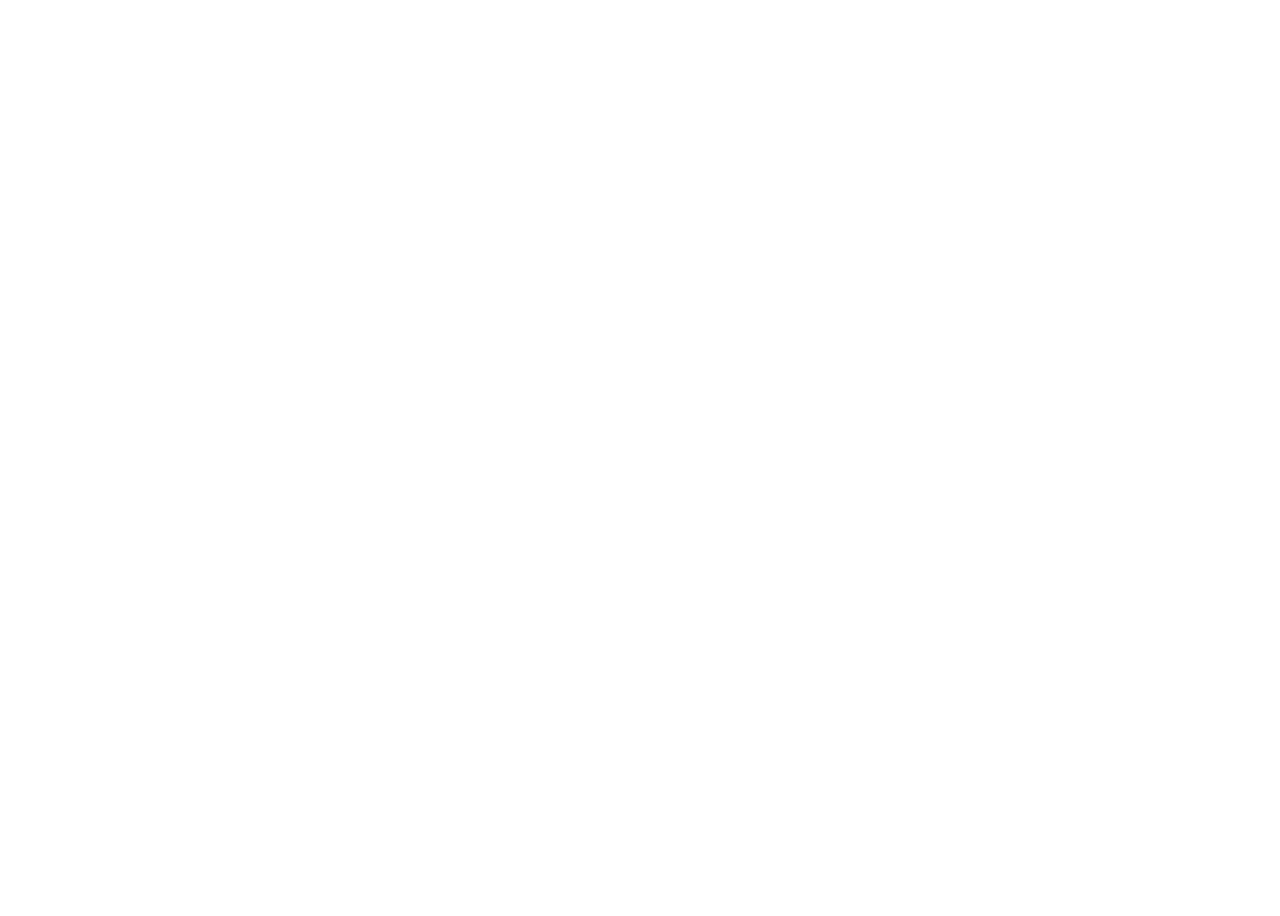
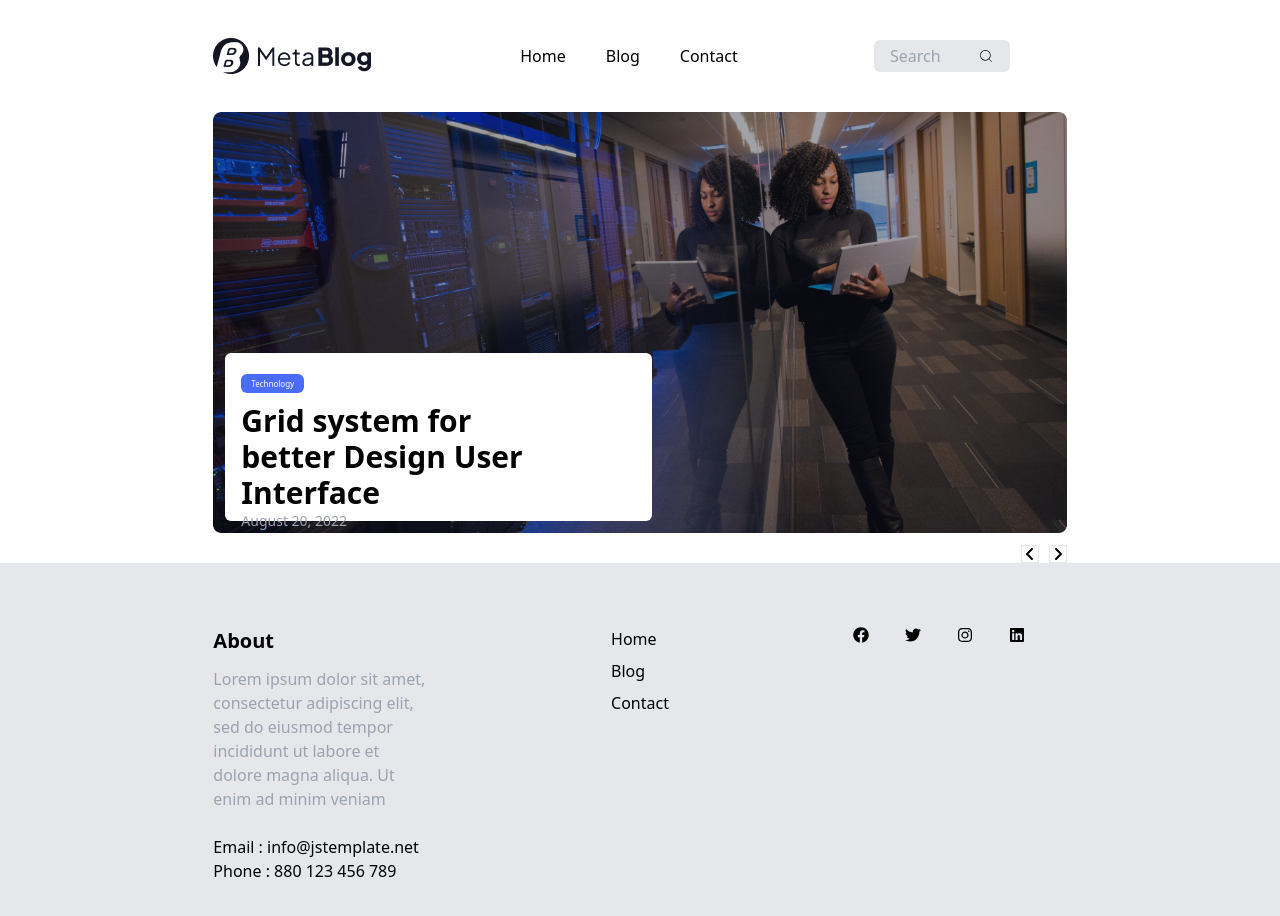
Before and after one commit to nmTTT/blogWebApplication, a Next.js app: page / in a window 1280 px wide. Shown: the top 916 px of the page. Before the commit the page ends 800 px from the top, so only its background shows below. Built offline with nearby package versions, Linux system fonts and the light colour scheme.

Commit message:
blog web

```diff
--- /dev/null
+++ b/src/components/data.jsx
@@ -0,0 +1,3 @@
+export const homePageImage = {
+            image:
+}
--- a/src/components/footer/footer.jsx
+++ b/src/components/footer/footer.jsx
@@ -1,7 +1,51 @@
 import React from "react";
+import { FaFacebook } from "react-icons/fa";
+import { FaTwitter } from "react-icons/fa";
+import { FaInstagram } from "react-icons/fa";
+import { FaLinkedin } from "react-icons/fa";
 
 const Footer = () => {
-  return <div>Footer</div>;
+  return (
+    <div className="bg-gray-200 flex flex-col items-center py-16">
+      <div className="flex w-2/3">
+        <div className="flex flex-col gap-6 w-1/4">
+          <div className="flex flex-col gap-3">
+            <p className="text-xl font-semibold">About</p>
+            <p className="text-gray-400">
+              Lorem ipsum dolor sit amet, consectetur adipiscing elit, sed do
+              eiusmod tempor incididunt ut labore et dolore magna aliqua. Ut
+              enim ad minim veniam
+            </p>
+          </div>
+          <div>
+            <p>Email : info@jstemplate.net</p>
+            <p>Phone : 880 123 456 789</p>
+          </div>
+        </div>
+        <div className="w-1/2 flex justify-center">
+          <div className="flex flex-col gap-2">
+            <p>
+              <button>Home</button>
+            </p>
+            <p>
+              <button>Blog</button>
+            </p>
+            <p>
+              <button>Contact</button>
+            </p>
+          </div>
+        </div>
+
+        <div className="flex gap-9">
+          <FaFacebook />
+          <FaTwitter />
+          <FaInstagram />
+          <FaLinkedin />
+        </div>
+      </div>
+      <div className="w-2/3 flex justify-between"></div>
+    </div>
+  );
 };
 
 export default Footer;
--- a/src/components/header/header.jsx
+++ b/src/components/header/header.jsx
@@ -4,18 +4,24 @@
 const Header = () => {
   return (
     <div className="flex justify-center items-center h-28 w-[100vw]">
-      <div className="flex justify-between">
+      <div className="flex justify-between items-center w-2/3">
         <div>
-          <img src="./Union.png" alt="" />
+          <img src="./images/Logo.png" alt="" />
         </div>
-        <div>
-          <div className="px-56 py-6 flex gap-10">
+        <div className="flex justify-evenly w-4/5">
+          <div className="flex gap-10 px-20">
             <button>Home</button>
             <button>Blog</button>
             <button>Contact</button>
           </div>
-          <div className="px-4 py-2 bg-gray-300 rounded-md">
-            <input type="text" name="" id="" placeholder="Search" />
+          <div className="px-4 py-1 flex justify-between w-1/5 bg-gray-200 rounded-md">
+            <input
+              type="text"
+              name=""
+              id=""
+              placeholder="Search"
+              className="w-[100%] bg-gray-200"
+            />
             <button>
               <CiSearch />
             </button>
--- /dev/null
+++ b/src/components/heading.jsx
@@ -0,0 +1,26 @@
+import React from "react";
+
+const Heading = () => {
+  return (
+    <div className="rounded-xl relative">
+      <img src="./images/Image.png" alt="" className="z-0" />
+      <div className=" absolute bottom-3 left-3 bg-white rounded-md w-1/2 h-2/5">
+        <div className="absolute w-[100%] p-4 flex flex-col justify-between h-[100%]">
+          <div className="flex flex-col gap-2.5 w-4/5">
+            <div>
+              <span className="rounded-md text-[8px] px-2.5 py-1 text-white bg-[#4B6BFB]">
+                Technology
+              </span>
+            </div>
+            <p className="text-3xl font-semibold text-wrap">
+              Grid system for better Design User Interface
+            </p>
+          </div>
+          <p className="text-gray-400 text-sm">August 20, 2022</p>
+        </div>
+      </div>
+    </div>
+  );
+};
+
+export default Heading;
--- a/src/components/homePage/homePage.jsx
+++ b/src/components/homePage/homePage.jsx
@@ -0,0 +1,24 @@
+import React from "react";
+import { FaAngleLeft } from "react-icons/fa6";
+import { FaAngleRight } from "react-icons/fa6";
+import Heading from "../heading";
+
+const HomePage = () => {
+  return (
+    <div className="flex flex-col items-center gap-[100px]">
+      <div className="w-2/3 flex flex-col items-end gap-3">
+        <Heading />
+        <div className="flex gap-2.5">
+          <button className="border">
+            <FaAngleLeft />
+          </button>
+          <button className="border">
+            <FaAngleRight />
+          </button>
+        </div>
+      </div>
+    </div>
+  );
+};
+
+export default HomePage;
--- a/src/pages/index.jsx
+++ b/src/pages/index.jsx
@@ -1,13 +1,14 @@
 import Image from "next/image";
 import { Inter } from "next/font/google";
 import Hero from "@/components/hero/hero";
+import HomePage from "@/components/homepage/homePage";
 
 const inter = Inter({ subsets: ["latin"] });
 
 export default function Home() {
   return (
     <main>
-      <Hero />
+      <HomePage />
     </main>
   );
 }
```
Also changed, not shown: src/pages/_app.js (+5 -4 lines), public/images/Copyright Info.png (added), public/images/Image.png (added).
